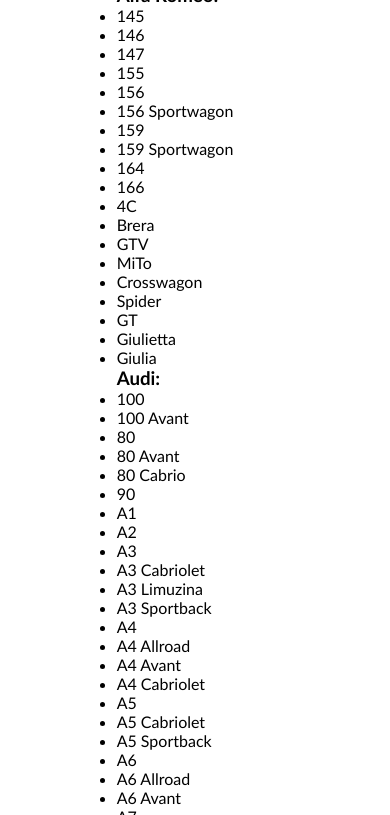
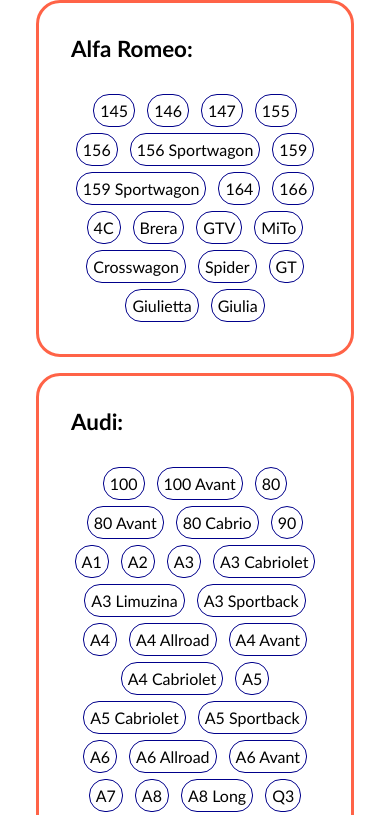
Before and after one commit to MantasSavaikaitis/Mantas_Savaikaitis_js_egzam, a plain HTML site: page Task 4/Index.html in a window 390 px wide. Shown: the part 105-920 px from the top of the page. Drawn offline with Linux system fonts and the light colour scheme.

Commit message:
task 4 css minimal responsiveness added

```diff
--- a/Task 4/Index.html
+++ b/Task 4/Index.html
@@ -2,6 +2,8 @@
 <html lang="en">
   <head>
     <meta charset="UTF-8" />
+    <meta http-equiv="X-UA-Compatible" content="IE=edge" />
+    <meta name="viewport" content="width=device-width, initial-scale=1.0" />
     <title>Cars list</title>
     <!-- Custom CSS -->
     <link rel="stylesheet" href="./style.css" />
--- a/Task 4/script.js
+++ b/Task 4/script.js
@@ -41,6 +41,7 @@ function insertDataToHtml(objArr) {
     objArr.forEach(brandObj => {
         // console.log('brandObj ===', brandObj);
         divEl.append(brandCardHtml(brandObj));
+
     });
 
 
--- a/Task 4/style.css
+++ b/Task 4/style.css
@@ -3,8 +3,8 @@
   margin: 0;
   padding: 0;
   box-sizing: border-box;
-  font-family: 'Trebuchet MS', 'Lucida Sans Unicode', 'Lucida Grande',
-    'Lucida Sans', Arial, sans-serif;
+  font-family: "Trebuchet MS", "Lucida Sans Unicode", "Lucida Grande",
+    "Lucida Sans", Arial, sans-serif;
 }
 
 /* Mobile first */
@@ -21,9 +21,41 @@
   display: flex;
   flex-direction: column;
   align-items: center;
+  flex-grow: 1;
+  /* ================= mano pridetos taisykles */
+  max-width: 1600px;
+  margin: 0 auto;
+  padding: 0 20px;
 }
 
 .container h1 {
   margin-top: 50px;
-  color: #333;
+  color: tomato;
 }
+
+.card {
+  padding: 2rem;
+  border: 3px solid tomato;
+  border-radius: 24px;
+  margin: 1rem;
+}
+
+.card > h3 {
+  font-size: 1.4rem;
+  padding-bottom: 2rem;
+}
+
+.card > ul {
+  display: flex;
+  flex-wrap: wrap;
+  justify-content: center;
+  gap: 6px 12px;
+}
+
+.card > ul > li {
+  display: block;
+  border: 1px solid darkblue;
+  border-radius: 1rem;
+  padding: 6px;
+  text-align: center;
+}
```
